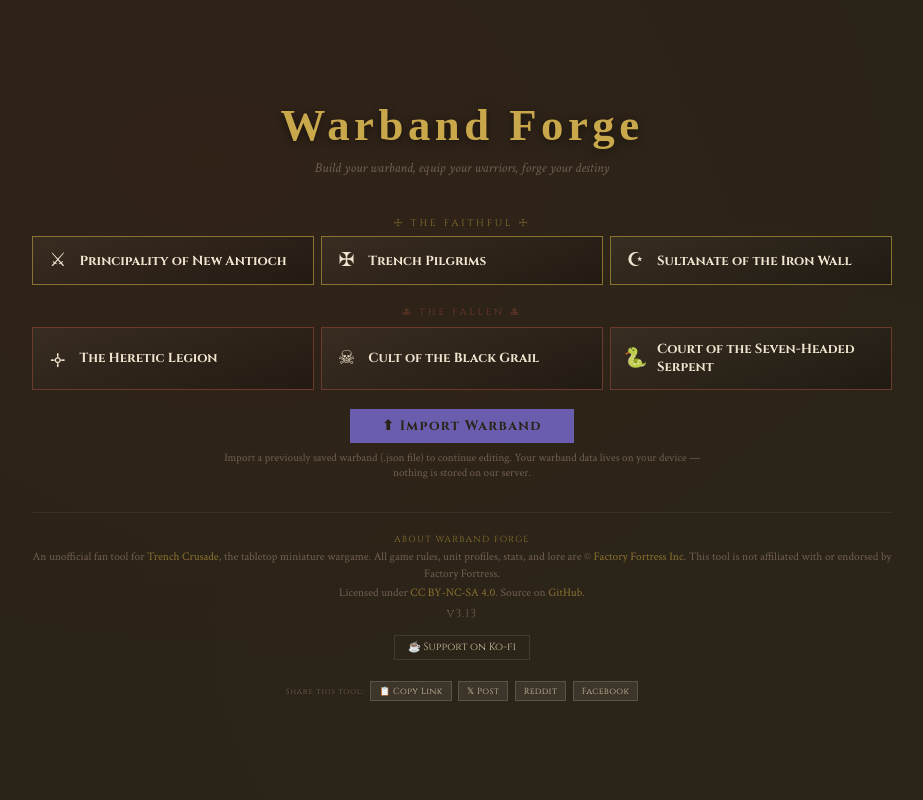
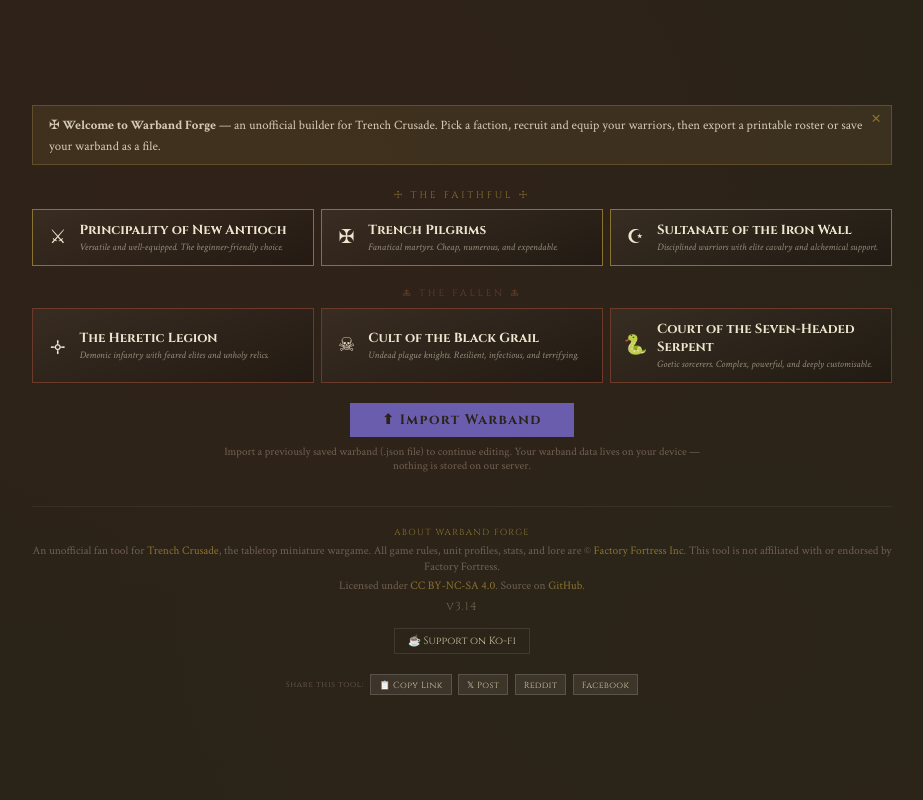
Before and after one commit to xX413Xx/warband-forge, a Flask app: page / in a window 1280 px wide. Shown: the whole page, without its empty margins (178-1101 px from the left). Run offline with Flask 3, Linux system fonts and the light colour scheme; some libraries are stand-ins or nearby versions; some web fonts are replaced.

Commit message:
v3.14 - UX improvements, House of Widsom cross-factions armoury

```diff
--- a/app.py
+++ b/app.py
@@ -24,7 +24,7 @@ import tempfile
 # Import our existing modules
 from card_pdf import generate_warband_pdf
 
-VERSION = "3.13"
+VERSION = "3.14"
 
 # ═══════════════════════════════════════════════════════════════
 # Create the Flask application
--- a/templates/index.html
+++ b/templates/index.html
@@ -40,6 +40,7 @@ body{font-family:'Crimson Text',Georgia,serif;background:var(--trench);color:var
 .faction-btn:hover{border-color:var(--gold);transform:translateY(-1px);box-shadow:0 4px 12px rgba(0,0,0,0.4);}
 .faction-btn .f-icon{font-size:1.2rem;width:1.5rem;text-align:center;flex-shrink:0;}
 .faction-btn .f-name{font-family:'Cinzel',serif;font-size:clamp(0.7rem,1.5vw,0.82rem);font-weight:700;}
+.faction-btn .f-desc{font-size:0.62rem;color:rgba(240,230,208,0.55);margin-top:0.15rem;font-family:'Crimson Text',serif;font-style:italic;line-height:1.3;}
 .faction-btn[data-side="Fallen"]{border-color:var(--rust);}.faction-btn[data-side="Fallen"]:hover{border-color:var(--blood-hi);}
 .faction-btn.selected{border-color:var(--gold)!important;background:rgba(201,168,76,0.12);box-shadow:0 0 12px rgba(201,168,76,0.15);}
 .variant-selector{max-width:860px;width:100%;margin-top:1.2rem;display:none;}
@@ -217,7 +218,7 @@ body{font-family:'Crimson Text',Georgia,serif;background:var(--trench);color:var
 .eq-cat-title{font-family:'Cinzel',serif;font-size:0.55rem;color:var(--blood);letter-spacing:0.1em;text-transform:uppercase;padding-bottom:0.1rem;border-bottom:1px solid rgba(139,26,26,0.08);margin-bottom:0.15rem;cursor:pointer;display:flex;justify-content:space-between;align-items:center;user-select:none;}
 .eq-cat-title .toggle{font-size:0.6rem;color:#A09080;}
 .eq-items.collapsed{display:none;}
-.eq-item{display:flex;align-items:center;gap:0.35rem;padding:0.25rem 0.15rem;cursor:pointer;transition:background 0.1s;}
+.eq-item{display:flex;align-items:center;gap:0.35rem;padding:0.25rem 0.15rem;cursor:pointer;transition:background 0.1s;min-height:44px;}
 .eq-item:hover{background:rgba(139,26,26,0.03);}
 .eq-item input[type=checkbox]{accent-color:var(--blood);cursor:pointer;width:13px;height:13px;}
 .eq-item .eq-name{flex:1;font-size:0.75rem;}
@@ -752,21 +753,21 @@ body{font-family:'Crimson Text',Georgia,serif;background:var(--trench);color:var
 
 <!-- ═══ SCREEN 1 ═══ -->
 <div id="screen-faction" class="screen active">
-  <div class="title-block">
-    <h1 class="main-title">Warband Forge</h1>
-    <p class="tagline">Build your warband, equip your warriors, forge your destiny</p>
+  <div id="onboarding-banner" style="display:none;background:rgba(201,168,76,0.1);border:1px solid rgba(201,168,76,0.25);padding:0.5rem 1rem;margin-bottom:0.5rem;max-width:860px;width:100%;position:relative;cursor:pointer;" onclick="document.getElementById('onboarding-banner').style.display='none';localStorage.setItem('wf-onboarded','1');">
+    <span style="font-family:'Crimson Text',serif;font-size:0.8rem;color:var(--parchment);opacity:0.85;">✠ <strong>Welcome to Warband Forge</strong> — an unofficial builder for Trench Crusade. Pick a faction, recruit and equip your warriors, then export a printable roster or save your warband as a file.</span>
+    <span style="position:absolute;top:0.3rem;right:0.6rem;color:var(--gold-dim);font-size:0.8rem;">✕</span>
   </div>
   <div class="side-header faithful">☩ The Faithful ☩</div>
   <div class="faction-grid">
-    <button class="faction-btn" data-side="Faithful" data-key="new_antioch" onclick="pickFaction(this)"><div class="f-icon">⚔</div><div class="f-name">Principality of New Antioch</div></button>
-    <button class="faction-btn" data-side="Faithful" data-key="trench_pilgrims" onclick="pickFaction(this)"><div class="f-icon">✠</div><div class="f-name">Trench Pilgrims</div></button>
-    <button class="faction-btn" data-side="Faithful" data-key="iron_sultanate" onclick="pickFaction(this)"><div class="f-icon">☪</div><div class="f-name">Sultanate of the Iron Wall</div></button>
+    <button class="faction-btn" data-side="Faithful" data-key="new_antioch" onclick="pickFaction(this)"><div class="f-icon">⚔</div><div class="f-name-block"><div class="f-name">Principality of New Antioch</div><div class="f-desc">Versatile and well-equipped. The beginner-friendly choice.</div></div></button>
+    <button class="faction-btn" data-side="Faithful" data-key="trench_pilgrims" onclick="pickFaction(this)"><div class="f-icon">✠</div><div class="f-name-block"><div class="f-name">Trench Pilgrims</div><div class="f-desc">Fanatical martyrs. Cheap, numerous, and expendable.</div></div></button>
+    <button class="faction-btn" data-side="Faithful" data-key="iron_sultanate" onclick="pickFaction(this)"><div class="f-icon">☪</div><div class="f-name-block"><div class="f-name">Sultanate of the Iron Wall</div><div class="f-desc">Disciplined warriors with elite cavalry and alchemical support.</div></div></button>
   </div>
   <div class="side-header fallen">🜏 The Fallen 🜏</div>
   <div class="faction-grid">
-    <button class="faction-btn" data-side="Fallen" data-key="heretic_legion" onclick="pickFaction(this)"><div class="f-icon">🝊</div><div class="f-name">The Heretic Legion</div></button>
-    <button class="faction-btn" data-side="Fallen" data-key="black_grail" onclick="pickFaction(this)"><div class="f-icon">☠</div><div class="f-name">Cult of the Black Grail</div></button>
-    <button class="faction-btn" data-side="Fallen" data-key="court_serpent" onclick="pickFaction(this)"><div class="f-icon">🐍</div><div class="f-name">Court of the Seven-Headed Serpent</div></button>
+    <button class="faction-btn" data-side="Fallen" data-key="heretic_legion" onclick="pickFaction(this)"><div class="f-icon">🝊</div><div class="f-name-block"><div class="f-name">The Heretic Legion</div><div class="f-desc">Demonic infantry with feared elites and unholy relics.</div></div></button>
+    <button class="faction-btn" data-side="Fallen" data-key="black_grail" onclick="pickFaction(this)"><div class="f-icon">☠</div><div class="f-name-block"><div class="f-name">Cult of the Black Grail</div><div class="f-desc">Undead plague knights. Resilient, infectious, and terrifying.</div></div></button>
+    <button class="faction-btn" data-side="Fallen" data-key="court_serpent" onclick="pickFaction(this)"><div class="f-icon">🐍</div><div class="f-name-block"><div class="f-name">Court of the Seven-Headed Serpent</div><div class="f-desc">Goetic sorcerers. Complex, powerful, and deeply customisable.</div></div></button>
   </div>
   <div class="variant-selector" id="variant-selector"><h3>SELECT VARIANT (OPTIONAL)</h3><div class="variant-options" id="variant-options"></div></div>
   <div class="variant-selector" id="sin-selector" style="display:none;"><h3>SELECT A DEADLY SIN</h3><div class="variant-options" id="sin-options"></div></div>
@@ -816,13 +817,13 @@ body{font-family:'Crimson Text',Georgia,serif;background:var(--trench);color:var
       <div class="rs models"><div class="v" id="d-models">0</div><div class="l">Models</div></div>
     </div>
     <button class="export-btn" onclick="showPreview()">Preview Cards</button>
-    <button class="export-btn" style="background:#6B5DAE;" onclick="exportWarband()">⬇ Save .json</button>
+    <button class="export-btn" style="background:#6B5DAE;" onclick="exportWarband()" title="Saves your warband as a .json file that can be imported back into Warband Forge">⬇ Save Warband</button>
   </div>
   <div class="builder-body">
     <div class="roster-panel">
       <div class="roster-head"><h2>Roster</h2><button class="add-btn" onclick="showTypePicker()">+ Add Unit</button></div>
       <div class="variant-banner" id="variant-banner" style="display:none;"><div class="vb-name" id="vb-name"></div><div id="vb-rules"></div></div>
-      <div class="roster-list" id="roster-list"><div class="roster-empty" id="roster-empty">No warriors recruited yet.</div></div>
+      <div class="roster-list" id="roster-list"><div class="roster-empty" id="roster-empty">No warriors recruited yet.<br><span style="font-size:0.75rem;opacity:0.7;">Use <strong>+ Add Unit</strong> above to recruit your first warrior.</span></div></div>
     </div>
     <div class="detail-panel" id="detail-panel">
       <div class="empty-detail" id="empty-detail"><div class="ed-icon">✠</div><div class="ed-text">Select a unit or click "+ Add Unit"</div></div>
@@ -857,7 +858,7 @@ body{font-family:'Crimson Text',Georgia,serif;background:var(--trench);color:var
     <button class="export-btn" onclick="showMobileCards()">📱 Mobile Cards</button>
     <button class="export-btn" onclick="showRoster()">📄 Roster Sheet</button>
     <button class="export-btn" onclick="window.print()">🖨 Print / Save PDF</button>
-    <button class="export-btn" style="background:#6B5DAE;" onclick="exportWarband()">⬇ Save .json</button>
+    <button class="export-btn" style="background:#6B5DAE;" onclick="exportWarband()" title="Saves your warband as a .json file that can be imported back into Warband Forge">⬇ Save Warband</button>
   </div>
   <div class="card-grid" id="card-grid"></div>
 </div>
@@ -868,7 +869,7 @@ body{font-family:'Crimson Text',Georgia,serif;background:var(--trench);color:var
     <button class="back-btn" onclick="showScreen('screen-preview')">← Cards</button>
     <h2>📄 Warband Roster</h2>
     <button class="export-btn" onclick="window.print()">🖨 Print / Save PDF</button>
-    <button class="export-btn" style="background:#6B5DAE;" onclick="exportWarband()">⬇ Save .json</button>
+    <button class="export-btn" style="background:#6B5DAE;" onclick="exportWarband()" title="Saves your warband as a .json file that can be imported back into Warband Forge">⬇ Save Warband</button>
   </div>
   <div id="roster-sheet"></div>
 </div>
@@ -879,7 +880,7 @@ body{font-family:'Crimson Text',Georgia,serif;background:var(--trench);color:var
     <button class="back-btn" onclick="showScreen('screen-preview')">← Cards</button>
     <h2>📱 Mobile Cards</h2>
     <button class="export-btn" onclick="window.print()">🖨 Print / Save PDF</button>
-    <button class="export-btn" style="background:#6B5DAE;" onclick="exportWarband()">⬇ Save .json</button>
+    <button class="export-btn" style="background:#6B5DAE;" onclick="exportWarband()" title="Saves your warband as a .json file that can be imported back into Warband Forge">⬇ Save Warband</button>
   </div>
   <div class="mobile-cards" id="mobile-cards"></div>
 </div>
@@ -1612,8 +1613,8 @@ function buildEquipPicker(){
   // Variant can add upgrades for specific units (e.g. Éire Rangers Fianna for Shock Troopers)
   const variantAdd=(v.variant_unit_upgrades||{})[currentUnit.type]||[];
   upgrades=upgrades.concat(variantAdd);
-  // Diagnostic: log what we found (visible in DevTools Console)
-  console.log('[WarbandForge] Unit upgrades check:',{unitType:currentUnit.type,variantKey:v.key,baseUpgrades:currentUnit.unit_upgrades,variantUpgrades:variantAdd,totalAfterMerge:upgrades.length});
+
+
   // Variant can restrict certain upgrades (e.g. Saint Methodius blocks Martyrdom Device)
   const variantRestrict=(v.restrict_unit_upgrades||{})[currentUnit.type]||[];
   if(variantRestrict.length)upgrades=upgrades.filter(u=>!variantRestrict.includes(u[0]));
@@ -1639,6 +1640,53 @@ function buildEquipPicker(){
       html+=`<label class="eq-item ${cls}"><input type="checkbox" data-cost="${costVal}" data-cat="Unit Upgrades" data-name="${esc(name)}" data-note="${esc(note)}" ${wbBlocked?'disabled data-perm="1"':''} onchange="enforceEquipLimits();updateEditorCost()"><span class="eq-name">${esc(name)}</span><span class="eq-cost">${costStr}</span>${note?`<span class="eq-note">${esc(note)}</span>`:''}${wbLock}</label>`;
     });
     html+='</div></div>';
+  }
+  // Cross-faction armoury sections (e.g. House of Wisdom)
+  const xfa=(v.cross_faction_armoury||[]);
+  if(xfa.length){
+    // Count cross-faction items already used across warband
+    const xfaCounts={};
+    roster.forEach((ru,ri)=>{
+      if(ri===editingIndex)return;
+      (ru.equip||[]).forEach(e=>{xfaCounts[e]=(xfaCounts[e]||0)+1;});
+    });
+    xfa.forEach(xf=>{
+      const xfFaction=FACTIONS[xf.faction];
+      if(!xfFaction)return;
+      const xfLimit=xf.limit||1;
+      // Count items from this faction's armoury already selected in this unit + warband
+      const allXfItems=new Set();
+      Object.values(xfFaction.armoury||{}).forEach(items=>items.forEach(i=>allXfItems.add(i[0])));
+      const xfUsed=Object.entries(xfaCounts).filter(([n])=>allXfItems.has(n)).reduce((s,[,c])=>s+c,0);
+      const xfSectionFull=xfUsed>=xfLimit;
+      html+=`<div class="equip-section"><div class="eq-cat-title" onclick="this.nextElementSibling.classList.toggle('collapsed');this.querySelector('.toggle').textContent=this.nextElementSibling.classList.contains('collapsed')?'▸':'▾';">
+        ${xf.label} <span style="font-weight:400;font-size:0.5rem;">(${xfUsed}/${xfLimit} used)</span> <span class="toggle">▸</span></div><div class="eq-items collapsed">`;
+      Object.entries(xfFaction.armoury||{}).forEach(([cat,items])=>{
+        items.forEach(item=>{
+          const name=item[0],cost=item[1],note=item[2]||'';
+          const costStr=typeof cost==='number'?cost+'D':cost;
+          const costVal=typeof cost==='number'?cost:0;
+          const gp=gearParse(name);
+          let wInfo='';
+          if(gp&&gp.cat==='weapon'){
+            const parts=[];
+            if(gp.range)parts.push(gp.range);
+            if(gp.diceMod!==0)parts.push((gp.diceMod>0?'+':'')+gp.diceMod+'d');
+            if(gp.injDiceStr)parts.push(gp.injDiceStr);
+            if(gp.keywords)parts.push(gp.keywords);
+            wInfo=parts.join(', ');
+          } else if(gp&&(gp.cat==='armour'||gp.cat==='shield')){
+            wInfo=gp.keywords||'';
+          }
+          const hands=getHands(name,cat);
+          const blocked=xfSectionFull;
+          const cls=blocked?'eq-restricted':'';
+          const lockIcon=blocked?` <span class="eq-lock">🔒 Limit ${xfLimit}</span>`:'';
+          html+=`<label class="eq-item ${cls}"><input type="checkbox" data-cost="${costVal}" data-cat="${cat}" data-hands="${hands}" data-name="${esc(name)}" data-note="${esc(note)}" data-xfa="${xf.faction}" ${blocked?'disabled data-perm="1"':''} onchange="enforceEquipLimits();updateEditorCost()"><span class="eq-name">${name}</span>${wInfo?`<span class="eq-info">${wInfo}</span>`:''}<span class="eq-cost">${costStr}</span>${note?`<span class="eq-note">${note}</span>`:''}${lockIcon}</label>`;
+        });
+      });
+      html+='</div></div>';
+    });
   }
   p.innerHTML=html;
 }
@@ -2180,12 +2228,12 @@ function showRoster(){
   page1+=`</table>`;
   page1+=`<div class="rp-sec">Campaign Battle Log</div><table class="rp-ctbl"><tr><th>#</th><th>Threshold</th><th>Strength</th><th>Opponent</th><th>Scenario</th><th>Result</th><th>Notes</th></tr>${emptyRows}</table>`;
   page1+=`<div style="margin-top:3mm;"><div class="rp-sec">Warband Notes</div><div class="rp-nline"></div><div class="rp-nline"></div><div class="rp-nline"></div><div class="rp-nline"></div></div>`;
-  page1+=`<div class="rp-foot"><span>Warband Forge · v3.12</span><span>Trench Crusade © Factory Fortress</span></div></div>`;
+  page1+=`<div class="rp-foot"><span>Warband Forge · v3.14</span><span>Trench Crusade © Factory Fortress</span></div></div>`;
 
   // Page 2+: Unit Details
   let page2=`<div class="roster-page"><div style="font-family:'IM Fell English SC',serif;font-size:4.5mm;color:var(--blood);border-bottom:0.5mm solid var(--blood);padding-bottom:1mm;margin-bottom:3mm;display:flex;justify-content:space-between;align-items:flex-end;"><span>Unit Details</span><span style="font-family:'Cinzel',serif;font-size:2.5mm;color:var(--gold);letter-spacing:0.1em;">${esc(wbName)} — ${esc(fName)}</span></div>`;
   roster.forEach(u=>page2+=ublock(u));
-  page2+=`<div class="rp-foot"><span>Warband Forge · v3.12</span><span>Trench Crusade © Factory Fortress</span></div></div>`;
+  page2+=`<div class="rp-foot"><span>Warband Forge · v3.14</span><span>Trench Crusade © Factory Fortress</span></div></div>`;
 
   document.getElementById('roster-sheet').innerHTML=page1+page2;
   showScreen('screen-roster');
@@ -2365,7 +2413,11 @@ function updateShareLinks(){
 
 // ═══ INIT — load data from Flask API ═══
 updateShareLinks();
-loadData().then(()=>{console.log('Data loaded, ready.')}).catch(e=>{
+loadData().then(()=>{
+  if(!localStorage.getItem('wf-onboarded')){
+    document.getElementById('onboarding-banner').style.display='block';
+  }
+}).catch(e=>{
   console.warn('API not available, using empty data. Run app.py for full data.',e);
 });
 </script>
--- a/variants/house_of_wisdom.json
+++ b/variants/house_of_wisdom.json
@@ -84,5 +84,9 @@
   "cost_overrides": {},
   "stat_overrides": {},
   "ability_replacements": {},
-  "remove_armoury": []
+  "remove_armoury": [],
+  "cross_faction_armoury": [
+    {"faction": "new_antioch", "label": "New Antioch Armoury", "limit": 1},
+    {"faction": "trench_pilgrims", "label": "Trench Pilgrims Armoury", "limit": 1}
+  ]
 }
```
Also changed, not shown: 1 other file.
